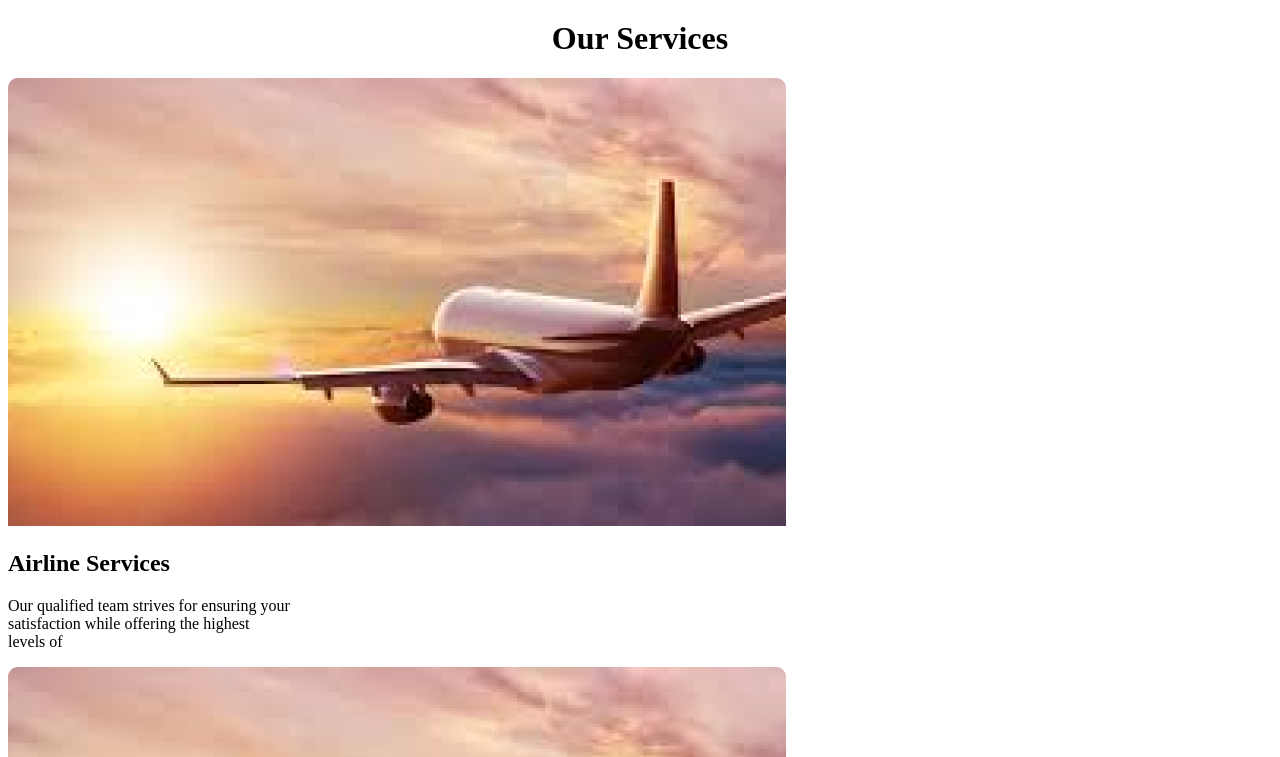
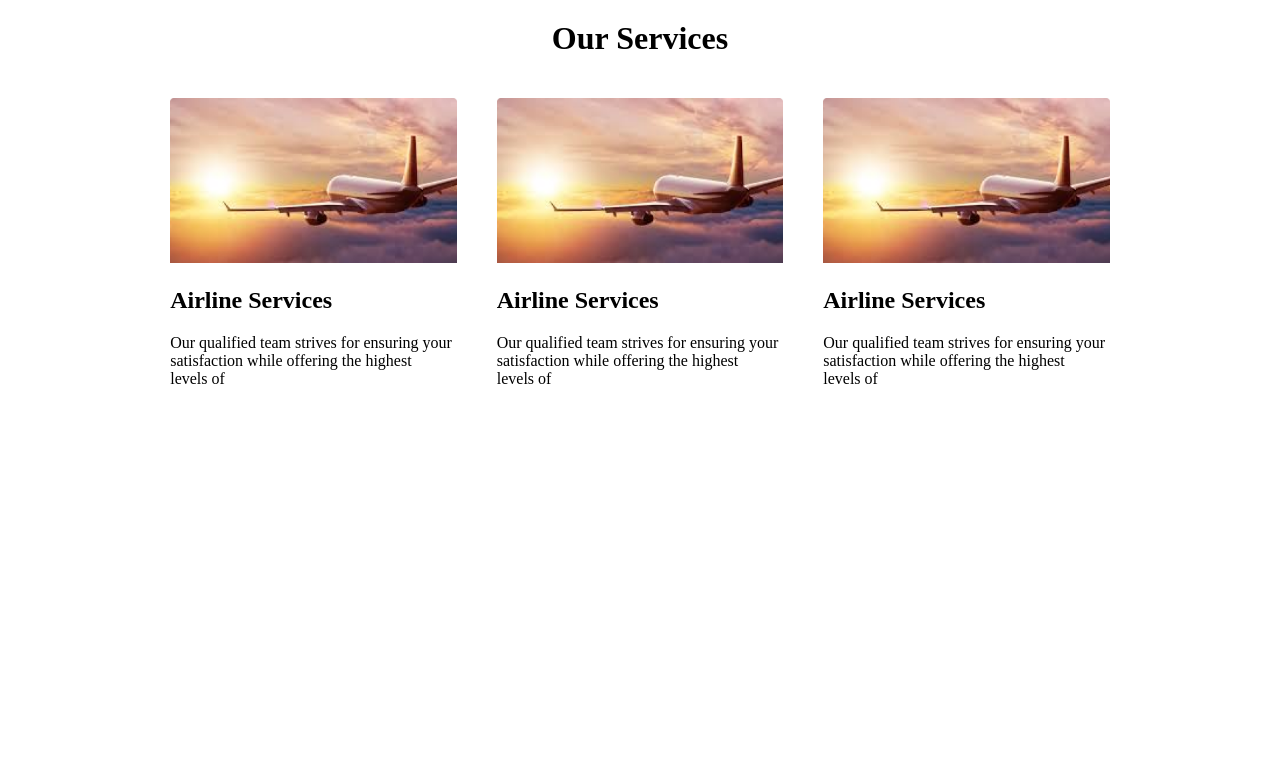
Before and after one commit to Joseph-Wairimu/my-services, a plain HTML site: page index.html in a window 1280 px wide. Shown: the part 1223-1980 px from the top of the page. After the commit the page ends 1647 px from the top, so only its background shows below. Drawn offline with Linux system fonts and the light colour scheme.

```diff
--- a/index.css
+++ b/index.css
@@ -72,4 +72,16 @@ position: relative;
 .airline{
     height: 400px;
 }
-.edit
+.edit{
+    height: 165px;
+}
+.air{
+    box-shadow: 5px 10px 1px 1px solid brown;
+    border-radius: 25px;
+    margin: 20px;
+
+}
+.plane{
+    display: flex;
+    justify-content: center;
+}
```
